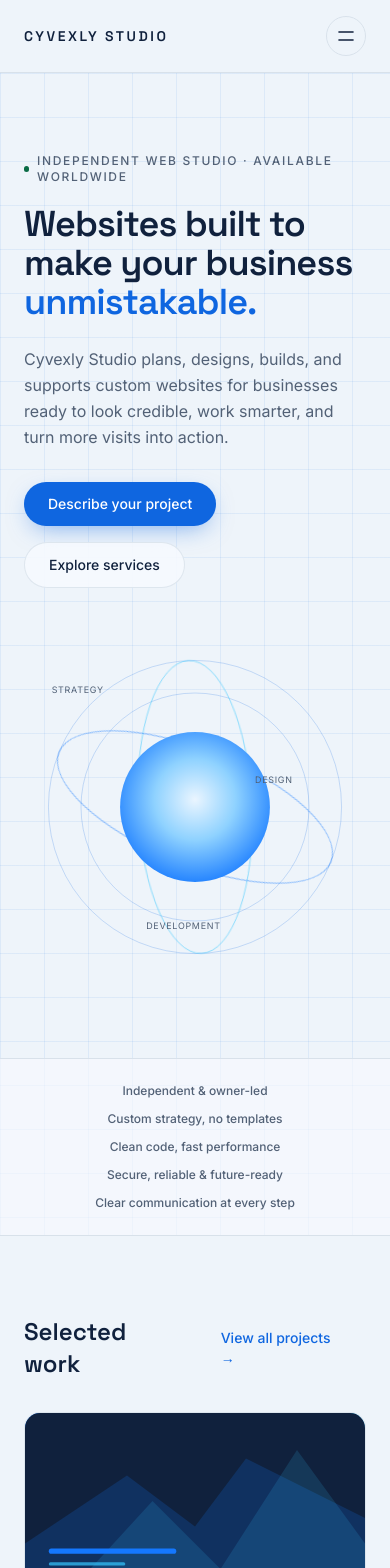
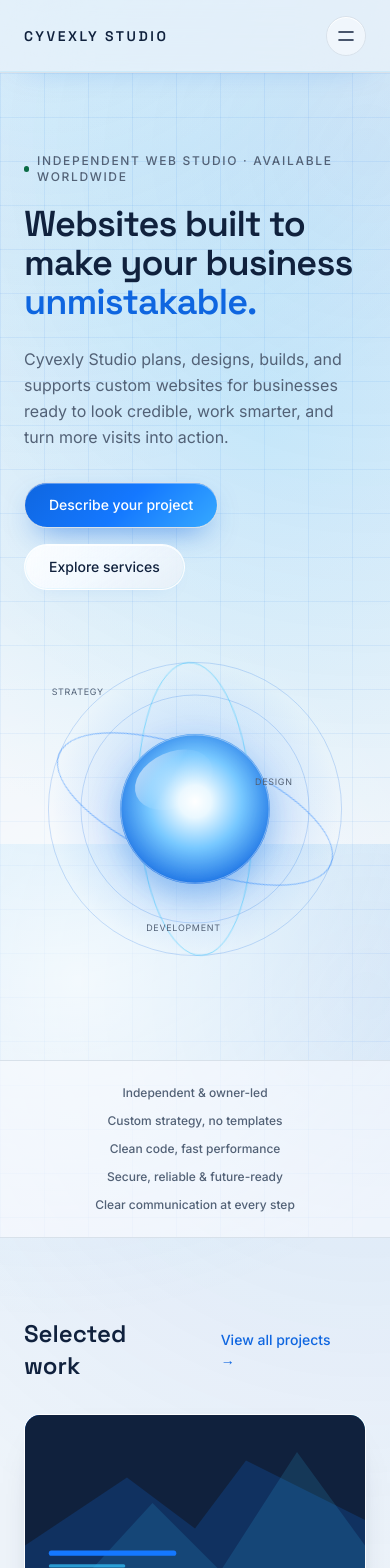
Before and after one commit to craftonmeagen-arch/cyvexly-studio, a Next.js app: page / in a window 390 px wide. Shown: the top 1568 px of the page. Built offline with nearby package versions, Linux system fonts and the light colour scheme.

Commit message:
Stabilize responsive scale and deepen glass styling

```diff
--- a/src/app/globals.css
+++ b/src/app/globals.css
@@ -17,6 +17,12 @@
 }
 
 @theme inline {
+  --breakpoint-sm: 640px;
+  --breakpoint-md: 768px;
+  --breakpoint-lg: 1024px;
+  --breakpoint-xl: 1280px;
+  --breakpoint-2xl: 1536px;
+
   --color-background: var(--background);
   --color-foreground: var(--foreground);
 
@@ -41,11 +47,15 @@
 }
 
 html {
+  font-size: 16px;
   scroll-behavior: smooth;
 }
 
 body {
-  background: var(--background);
+  background:
+    radial-gradient(circle at 12% -8%, color-mix(in srgb, var(--color-ion-cyan) 14%, transparent), transparent 34rem),
+    radial-gradient(circle at 94% 18%, color-mix(in srgb, var(--color-cyber-blue) 10%, transparent), transparent 38rem),
+    var(--background);
   color: var(--foreground);
   font-family: var(--font-sans), ui-sans-serif, system-ui, sans-serif;
 }
@@ -72,14 +82,24 @@ body {
 }
 
 .glass-panel {
-  background: color-mix(in srgb, var(--color-frosted-glass) 72%, transparent);
-  border: 1px solid color-mix(in srgb, var(--color-smoke-glass) 80%, transparent);
-  backdrop-filter: blur(16px);
+  background:
+    linear-gradient(145deg, rgba(255, 255, 255, 0.76), rgba(248, 251, 255, 0.48) 48%, rgba(216, 225, 234, 0.34)),
+    color-mix(in srgb, var(--color-frosted-glass) 70%, transparent);
+  border: 1px solid rgba(255, 255, 255, 0.82);
+  box-shadow:
+    inset 0 1px 0 rgba(255, 255, 255, 0.9),
+    inset 0 0 0 1px color-mix(in srgb, var(--color-ion-cyan) 8%, transparent),
+    0 18px 48px -34px rgba(16, 33, 61, 0.48),
+    0 7px 22px -18px rgba(15, 102, 224, 0.35);
+  backdrop-filter: blur(24px) saturate(142%);
 }
 
 .signal-grid-bg {
   background-image:
+    radial-gradient(circle at 68% 30%, color-mix(in srgb, var(--color-ion-cyan) 17%, transparent), transparent 28rem),
+    radial-gradient(circle at 20% 78%, rgba(255, 255, 255, 0.72), transparent 24rem),
     linear-gradient(color-mix(in srgb, var(--color-cyber-blue) 8%, transparent) 1px, transparent 1px),
     linear-gradient(90deg, color-mix(in srgb, var(--color-cyber-blue) 8%, transparent) 1px, transparent 1px);
-  background-size: 44px 44px;
+  background-repeat: no-repeat, no-repeat, repeat, repeat;
+  background-size: auto, auto, 44px 44px, 44px 44px;
 }
--- a/src/components/button.tsx
+++ b/src/components/button.tsx
@@ -5,7 +5,7 @@ type Variant = "primary" | "secondary" | "text";
 
 const variantClasses: Record<Variant, string> = {
   primary:
-    "bg-cyber-blue text-white shadow-[0_8px_24px_-8px_rgba(15,102,224,0.55)] hover:bg-[#0b4fb0] focus-visible:bg-[#0b4fb0]",
+    "border border-white/35 bg-[linear-gradient(135deg,#0f66e0_0%,#1478ff_52%,#36a9ff_100%)] text-white shadow-[inset_0_1px_0_rgba(255,255,255,0.34),0_12px_30px_-12px_rgba(15,102,224,0.72)] hover:bg-[linear-gradient(135deg,#0b4fb0_0%,#0f66e0_58%,#238de8_100%)] focus-visible:bg-[#0b4fb0]",
   secondary:
     "glass-panel text-midnight-slate hover:border-cyber-blue/60 hover:text-cyber-blue",
   text: "text-cyber-blue hover:text-[#0b4fb0] px-0",
--- a/src/components/orbit-graphic.tsx
+++ b/src/components/orbit-graphic.tsx
@@ -8,11 +8,27 @@ export function OrbitGraphic() {
     >
       <defs>
         <radialGradient id="orbit-core" cx="50%" cy="45%" r="60%">
-          <stop offset="0%" stopColor="#EAF5FF" />
-          <stop offset="45%" stopColor="#8FD2FF" />
-          <stop offset="100%" stopColor="#1478FF" />
+          <stop offset="0%" stopColor="#FFFFFF" />
+          <stop offset="18%" stopColor="#EAF8FF" />
+          <stop offset="52%" stopColor="#77C8FF" />
+          <stop offset="100%" stopColor="#0F66E0" />
         </radialGradient>
+        <radialGradient id="orbit-halo" cx="50%" cy="50%" r="50%">
+          <stop offset="0%" stopColor="#36C7FF" stopOpacity="0.28" />
+          <stop offset="56%" stopColor="#1478FF" stopOpacity="0.12" />
+          <stop offset="100%" stopColor="#1478FF" stopOpacity="0" />
+        </radialGradient>
+        <linearGradient id="orbit-gloss" x1="0" y1="0" x2="1" y2="1">
+          <stop offset="0%" stopColor="#FFFFFF" stopOpacity="0.75" />
+          <stop offset="46%" stopColor="#FFFFFF" stopOpacity="0.08" />
+          <stop offset="100%" stopColor="#FFFFFF" stopOpacity="0" />
+        </linearGradient>
+        <filter id="orbit-shadow" x="-40%" y="-40%" width="180%" height="180%">
+          <feDropShadow dx="0" dy="16" stdDeviation="18" floodColor="#0F66E0" floodOpacity="0.3" />
+        </filter>
       </defs>
+
+      <circle cx="210" cy="210" r="176" fill="url(#orbit-halo)" />
 
       <g stroke="currentColor" strokeOpacity="0.25" fill="none">
         <circle cx="210" cy="210" r="180" />
@@ -40,7 +56,11 @@ export function OrbitGraphic() {
         <ellipse cx="210" cy="210" rx="70" ry="180" />
       </g>
 
-      <circle cx="210" cy="210" r="92" fill="url(#orbit-core)" />
+      <g filter="url(#orbit-shadow)">
+        <circle cx="210" cy="210" r="92" fill="url(#orbit-core)" />
+        <ellipse cx="184" cy="174" rx="50" ry="34" fill="url(#orbit-gloss)" transform="rotate(-24 184 174)" />
+        <circle cx="210" cy="210" r="91" fill="none" stroke="#FFFFFF" strokeOpacity="0.48" />
+      </g>
 
       <g fontFamily="var(--font-mono)" fontSize="11" fill="#526176" letterSpacing="0.08em">
         <text x="34" y="70">STRATEGY</text>
--- a/src/components/site-header.tsx
+++ b/src/components/site-header.tsx
@@ -9,7 +9,7 @@ export function SiteHeader() {
   const [open, setOpen] = useState(false);
 
   return (
-    <header className="sticky top-0 z-50 border-b border-smoke-glass/70 bg-arctic-mist/80 backdrop-blur-lg">
+    <header className="sticky top-0 z-50 border-b border-white/75 bg-arctic-mist/70 shadow-[0_12px_34px_-28px_rgba(15,102,224,0.55),inset_0_-1px_0_rgba(54,199,255,0.12)] backdrop-blur-2xl supports-[backdrop-filter]:bg-arctic-mist/62">
       <div className="mx-auto flex max-w-6xl items-center justify-between px-6 py-4">
         <Link
           href="/"
@@ -41,7 +41,7 @@ export function SiteHeader() {
 
         <button
           type="button"
-          className="flex h-10 w-10 items-center justify-center rounded-full border border-smoke-glass text-midnight-slate lg:hidden"
+          className="flex h-10 w-10 items-center justify-center rounded-full border border-white/90 bg-white/45 text-midnight-slate shadow-[inset_0_1px_0_rgba(255,255,255,0.95),0_10px_24px_-20px_rgba(15,102,224,0.7)] lg:hidden"
           aria-expanded={open}
           aria-controls="mobile-nav"
           aria-label={open ? "Close menu" : "Open menu"}
@@ -70,7 +70,7 @@ export function SiteHeader() {
         <nav
           id="mobile-nav"
           aria-label="Mobile"
-          className="border-t border-smoke-glass/70 bg-arctic-mist px-6 pb-6 pt-2 lg:hidden"
+          className="border-t border-white/75 bg-arctic-mist/92 px-6 pb-6 pt-2 shadow-[0_18px_36px_-28px_rgba(16,33,61,0.6)] backdrop-blur-2xl lg:hidden"
         >
           <ul className="flex flex-col gap-1">
             {primaryNav.map((item) => (
```
